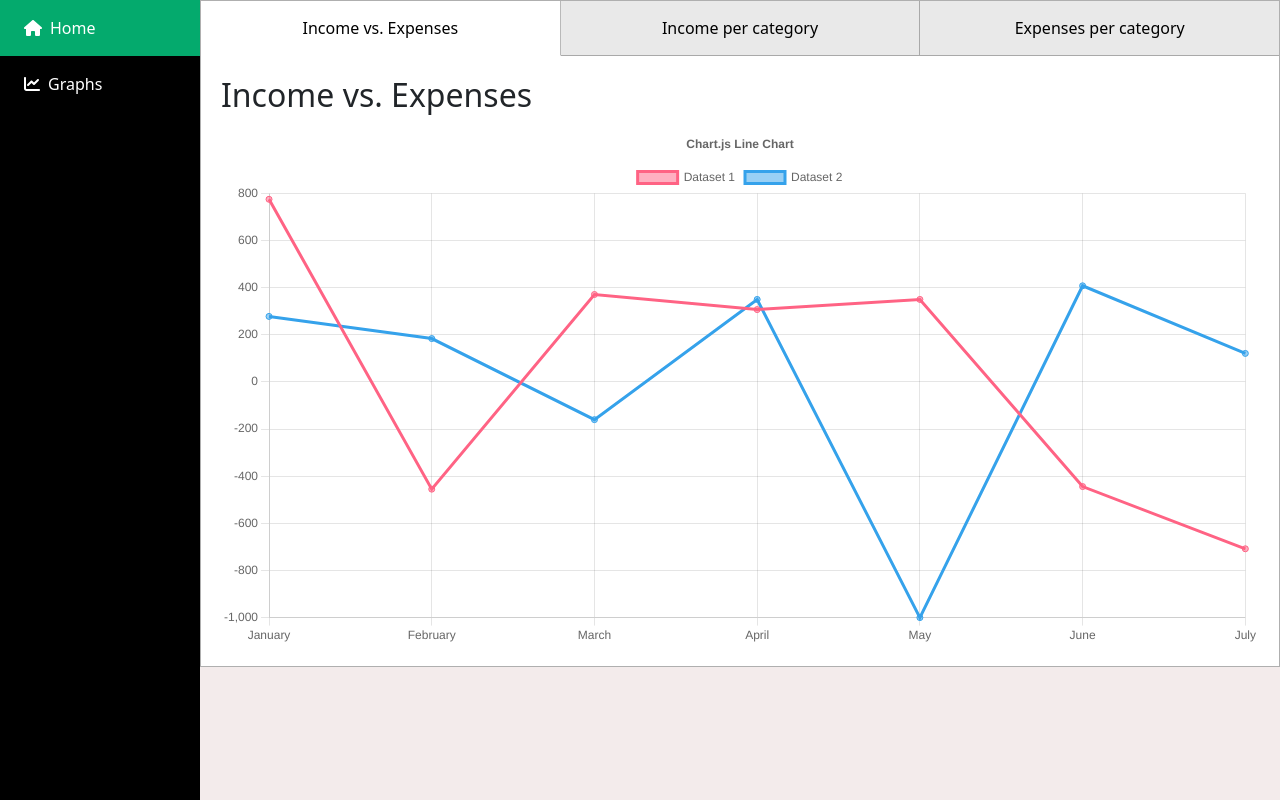
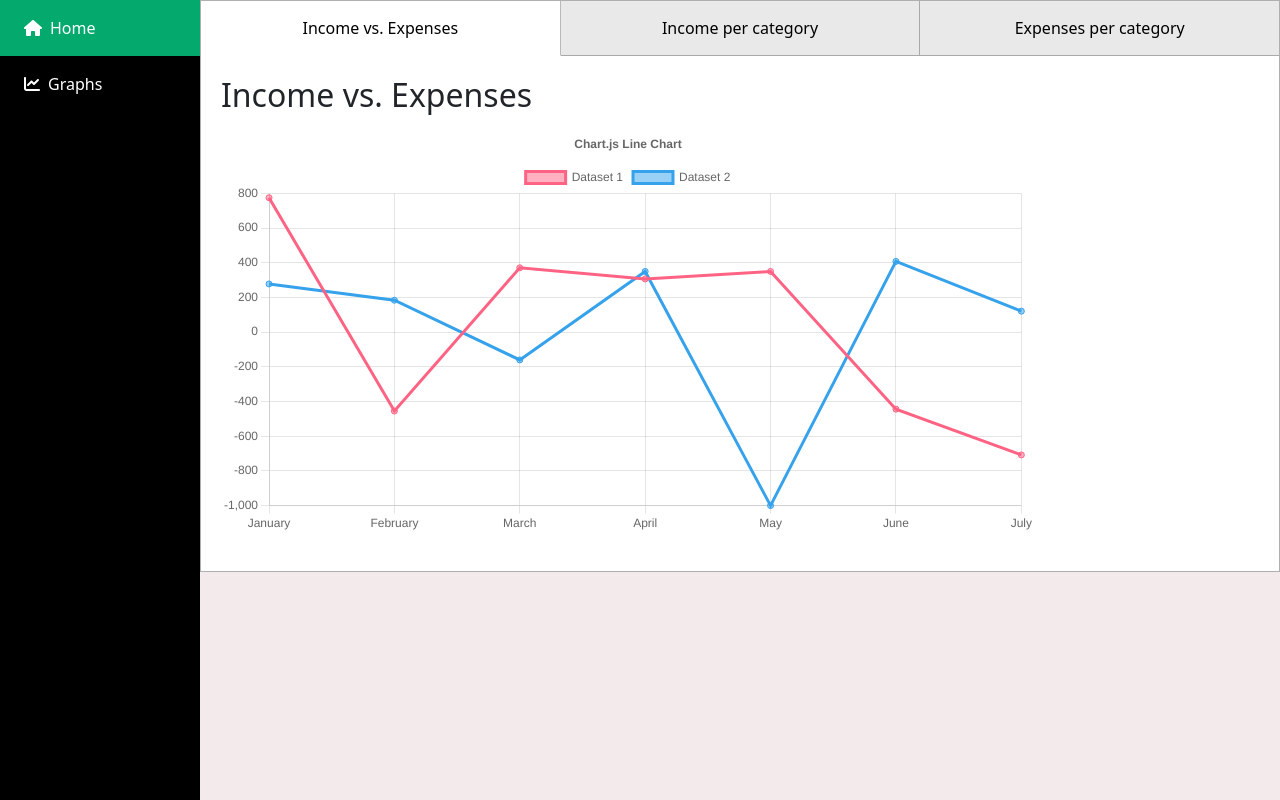
Before and after one commit to datasapiens/expense-app, a React (Create React App) app in the folder expense-app/: page /graphs in a window 1280 px wide. Built offline with nearby package versions, Linux system fonts and the light colour scheme.

Commit message:
refactor: resize graphs

```diff
--- a/expense-app/src/components/Tabs/GraphTab.tsx
+++ b/expense-app/src/components/Tabs/GraphTab.tsx
@@ -40,7 +40,10 @@ function GraphTab() {
             className={toggleState === 1 ? "content  active-content" : "content"}
           >
             <div className="header-button"><h2>Income vs. Expenses</h2></div>
+            <div className="chart-container">
             <LineChart/>
+            </div>
+
 
           </div>
           <div
@@ -48,14 +51,20 @@ function GraphTab() {
           >
             <div className="header-button">
               <h2>Income per category</h2> </div>
+              <div className="dougnut-container">
               <DougnutChart/>
+              </div>
+
           </div>
           <div
             className={toggleState === 3 ? "content  active-content" : "content"}
           >
             <div className="header-button">
               <h2>Expenses per category</h2></div>
+              <div className="dougnut-container">
               <DougnutChart/>
+              </div>
+
           </div>
         </div>
       </div>
--- a/expense-app/src/components/Tabs/tab.scss
+++ b/expense-app/src/components/Tabs/tab.scss
@@ -1,4 +1,4 @@
-@import './../../styles/index.scss';
+@import "./../../styles/index.scss";
 
 .tab-wrapper {
   display: flex;
@@ -14,7 +14,6 @@
   display: flex;
 }
 .tabs {
-
   padding: 15px;
   text-align: center;
   width: 50%;
@@ -25,11 +24,11 @@
   position: relative;
   outline: none;
 }
-.tabs:not(:last-child){
+.tabs:not(:last-child) {
   border-right: 1px solid rgba(0, 0, 0, 0.274);
 }
 
-.active-tabs  {
+.active-tabs {
   background: white;
   border-bottom: 1px solid transparent;
 }
@@ -47,10 +46,9 @@
 }
 button {
   border: none;
-
 }
 .content-tabs {
-  flex-grow : 1;
+  flex-grow: 1;
 }
 .content {
   background: white;
@@ -88,10 +86,18 @@ button {
   margin-right: 5%;
   margin-top: 20px;
   color: #fff;
-  background-color: #04AA6D;
+  background-color: #04aa6d;
   &:hover {
-    background-color: #04AA6D;
+    background-color: #04aa6d;
     opacity: 0.7;
   }
+}
 
+.chart-container {
+  height: 424px;
+  width: 814px;
 }
+.dougnut-container {
+  height: 424px;
+  width: 428px;
+}
--- a/expense-app/src/components/charts/LineChart.tsx
+++ b/expense-app/src/components/charts/LineChart.tsx
@@ -11,6 +11,7 @@ import {
 } from 'chart.js';
 import { Line } from 'react-chartjs-2';
 import { faker } from '@faker-js/faker';
+import './charts.scss';
 
 ChartJS.register(
   CategoryScale,
@@ -56,6 +57,6 @@ export const data = {
 };
 
 function LineChart() {
-  return <Line options={options} data={data} />;
+  return <Line options={options} data={data}  className="chart-line"/>;
 }
 export default LineChart
--- /dev/null
+++ b/expense-app/src/components/charts/charts.scss
@@ -0,0 +1,6 @@
+@import './../../styles/index.scss';
+
+.charts-line {
+height: 40%;
+width: 50%;
+}
```
